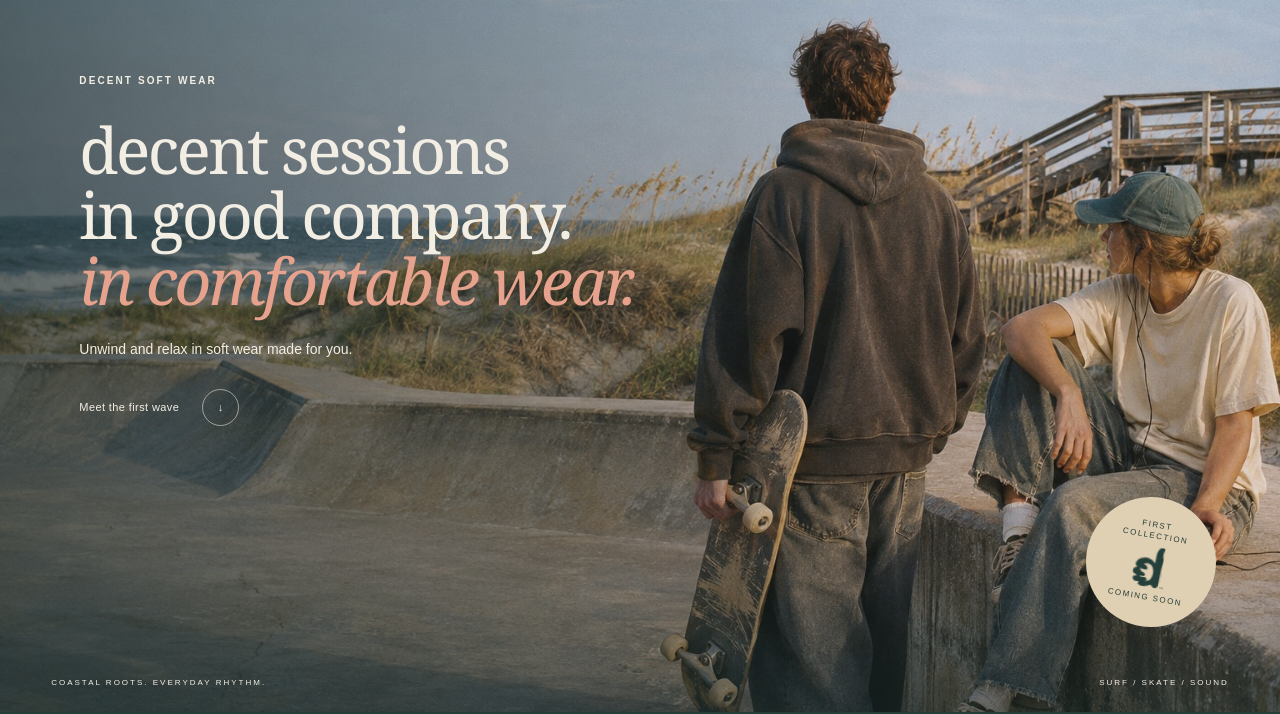
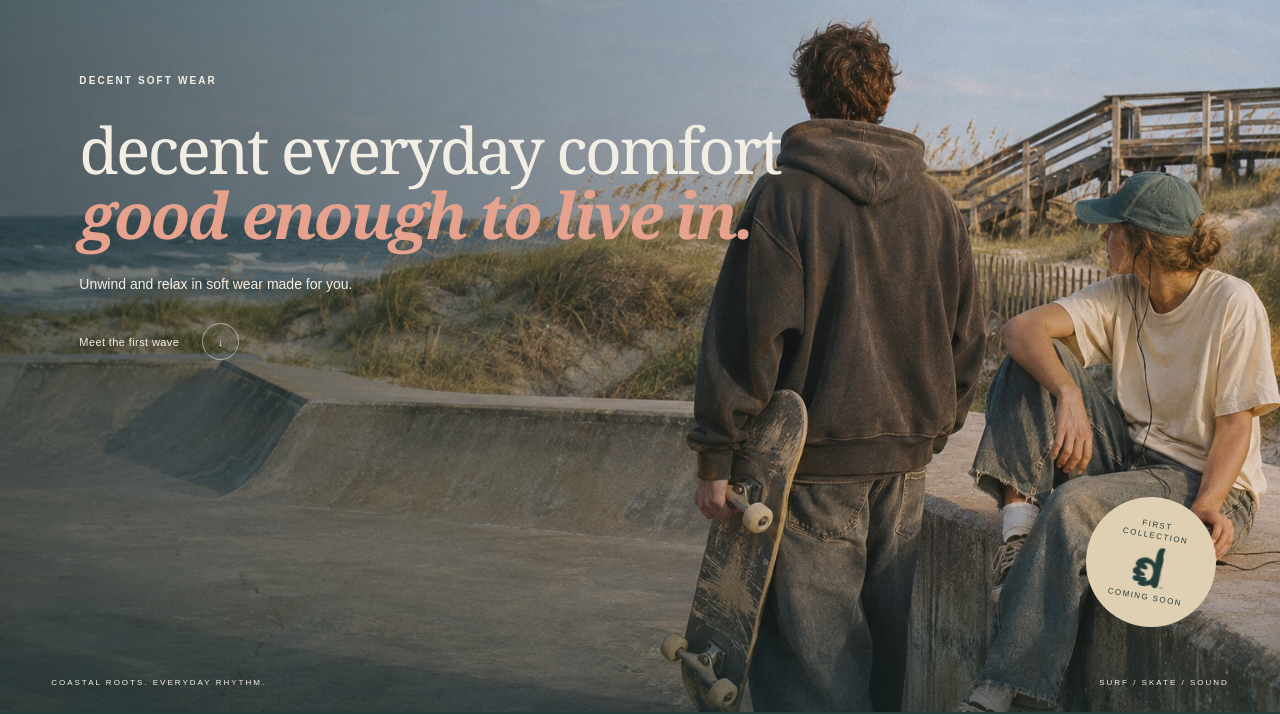
Before and after one commit to Decent-Software-LLC/decentsoftwear.com, a plain HTML site: page dist/index.html in a window 1280 px wide. Shown: the part 88-802 px from the top of the page. Drawn offline with Linux system fonts and the light colour scheme.

Commit message:
Refresh hero comfort headline

```diff
--- a/dist/index.html
+++ b/dist/index.html
@@ -28,7 +28,7 @@
       <div class="hero-shade"></div>
       <div class="hero-copy">
         <p class="eyebrow">DECENT SOFT WEAR</p>
-        <h1 id="hero-title">decent sessions<br>in good company.<br><em>in comfortable wear.</em></h1>
+        <h1 id="hero-title">decent everyday comfort<br><em><strong>good enough to live in.</strong></em></h1>
         <p class="hero-description">Unwind and relax in soft wear made for you.</p>
         <a class="round-link" href="#first-wave">Meet the first wave <span>↓</span></a>
       </div>
```
